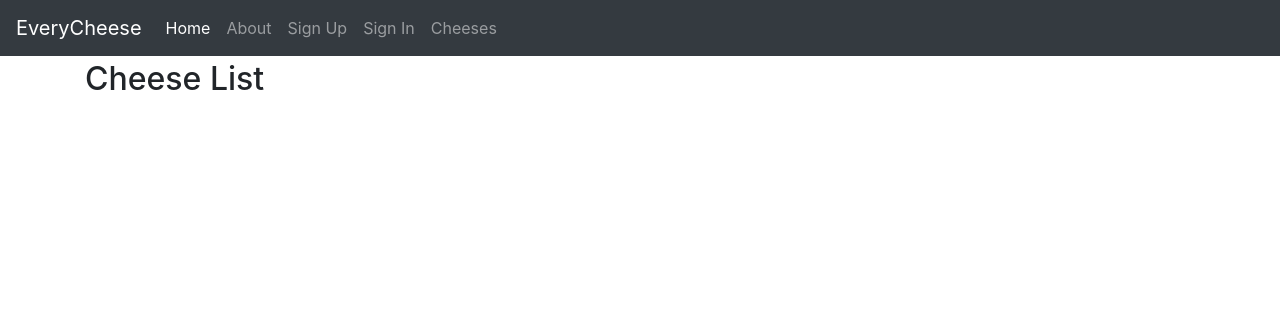
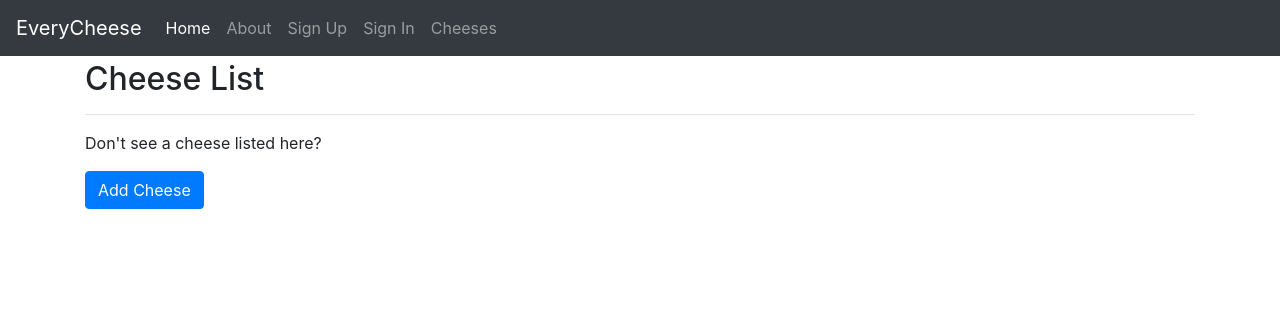
Before and after one commit to riefer02/django-app, a Django app: page /cheeses/ in a window 1280 px wide. Shown: the top 316 px of the page. Run offline with Django 3.2, Linux system fonts and the light colour scheme; data that the repository does not hold is empty; some libraries are stand-ins or nearby versions.

Commit message:
add cheese form

```diff
--- a/everycheese/cheeses/models.py
+++ b/everycheese/cheeses/models.py
@@ -1,4 +1,5 @@
 from django.db import models
+from django.urls import reverse
 
 # Create your models here.
 from autoslug import AutoSlugField
@@ -25,3 +26,8 @@ class Cheese(TimeStampedModel):
 
     def __str__(self):
         return self.name
+
+    def get_absolute_url(self):
+        """Return absolute URL to the Cheese Detail page."""
+        return reverse(
+        'cheeses:detail', kwargs={"slug": self.slug} )
--- a/everycheese/cheeses/urls.py
+++ b/everycheese/cheeses/urls.py
@@ -9,6 +9,11 @@ urlpatterns = [
         name='list',
     ),
     path(
+        route='add/',
+        view=views.CheeseCreateView.as_view(),
+        name='add'
+    ),
+    path(
         route='<slug:slug>/',
         view=views.CheeseDetailView.as_view(),
         name='detail'
--- a/everycheese/cheeses/views.py
+++ b/everycheese/cheeses/views.py
@@ -1,8 +1,9 @@
 from django.shortcuts import render
 
-from django.views.generic import ListView, DetailView
+from django.views.generic import ListView, DetailView, CreateView
 from .models import Cheese
 # Create your views here.
+
 
 class CheeseListView(ListView):
     model = Cheese
@@ -10,3 +11,14 @@ class CheeseListView(ListView):
 
 class CheeseDetailView(DetailView):
     model = Cheese
+
+
+class CheeseCreateView(CreateView):
+    model = Cheese
+
+    fields = [
+        'name',
+        'description',
+        'firmness',
+        'country_of_origin'
+    ]
--- a/everycheese/templates/cheeses/cheese_list.html
+++ b/everycheese/templates/cheeses/cheese_list.html
@@ -7,8 +7,16 @@
 
 <ul>
     {% for cheese in cheese_list %}
-        <li><a href="{% url 'cheeses:detail' cheese.slug %}">{{ cheese.name }}</a></li>
+    <li><a href="{% url 'cheeses:detail' cheese.slug %}">{{ cheese.name }}</a></li>
     {% endfor %}
 </ul>
 
+<hr />
+<p>Don't see a cheese listed here?</p>
+<p>
+    <a class="btn btn-primary" href="{% url 'cheeses:add' %}" role="button">
+        Add Cheese
+    </a>
+</p>
+
 {% endblock content %}
```
Also changed, not shown: everycheese/templates/cheeses/cheese_form.html (added, +15 -0 lines).
